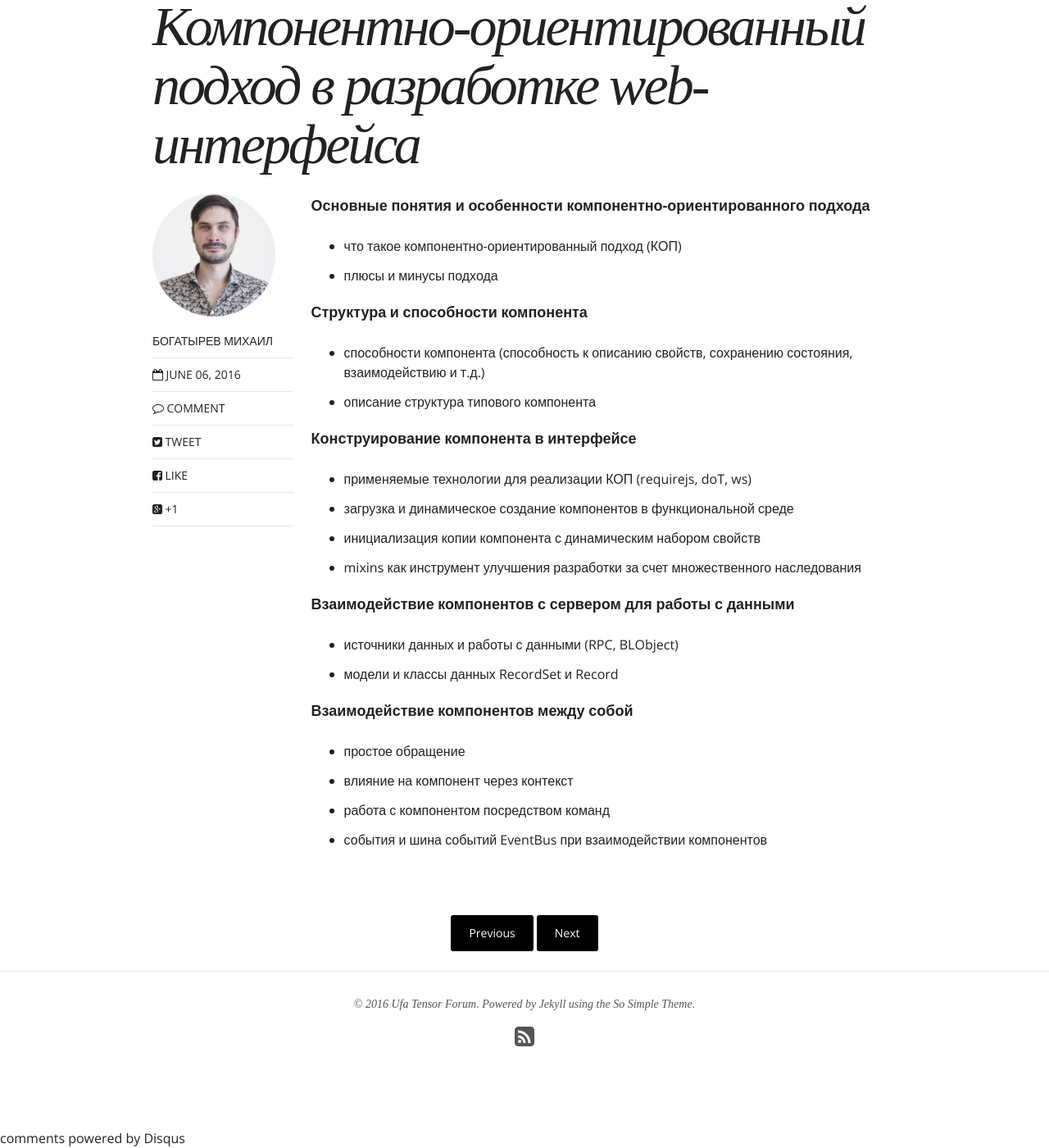
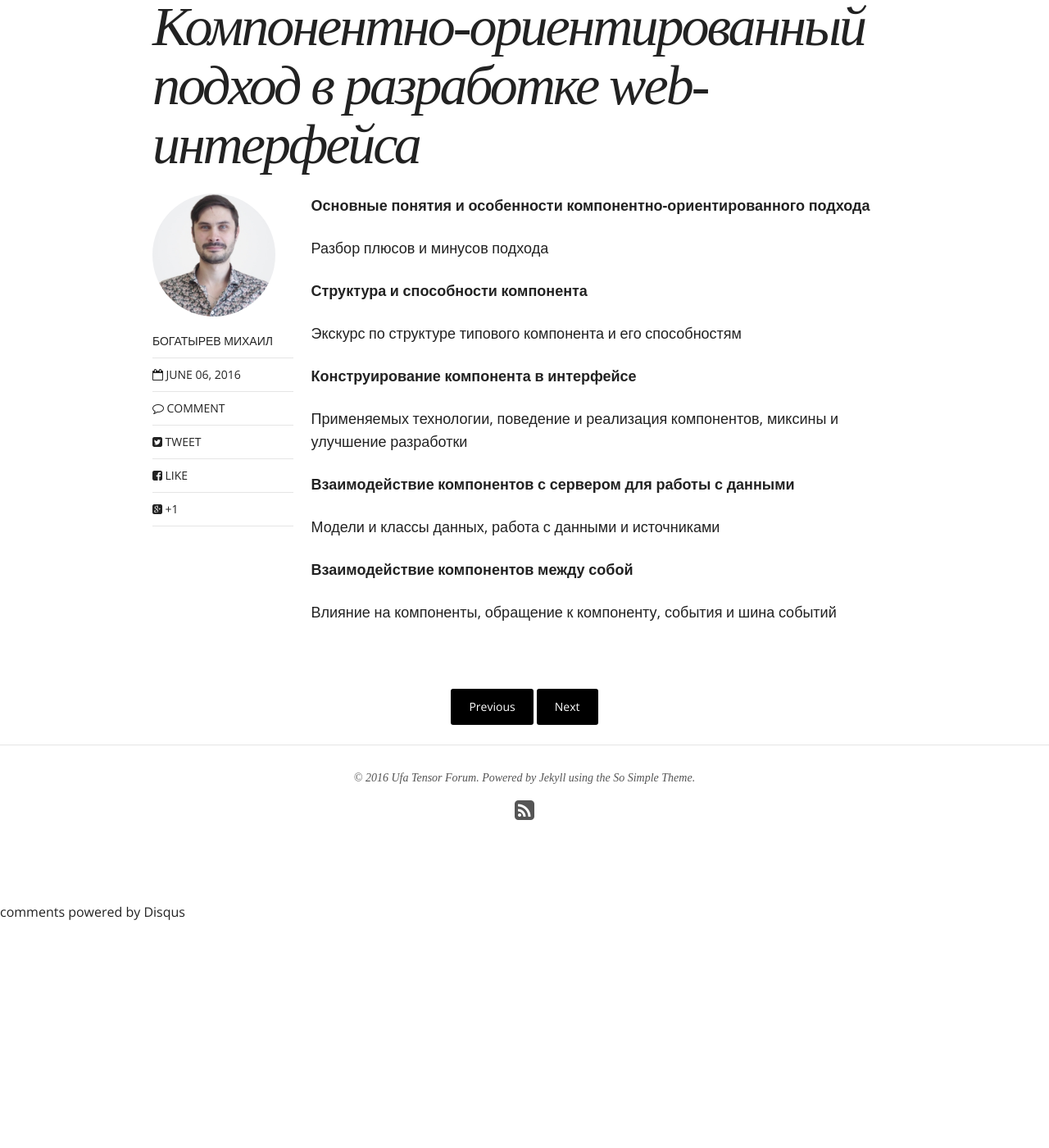
Before and after one commit to tensor-ufa/tensor-ufa.github.io, a Jekyll site: the page built from _posts/talks/2016-06-23-2-web-comp-side.md, in a window 1280 px wide and 1400 px high, scrolled down 504 px. Shown: the whole window at 82% size. Built offline with Jekyll 4.4.1, drawn with Linux system fonts in a browser that asks for light colours; nearby versions of some CDN libraries; comment, search, counter and statistics services are not loaded; after the commit the page ends 1628 px from its top, so only the background shows below that.

Commit message:
подправил текстовку тем

```diff
--- a/_posts/talks/2016-06-23-2-web-comp-side.md
+++ b/_posts/talks/2016-06-23-2-web-comp-side.md
@@ -20,29 +20,20 @@ slides:
 
 **Основные понятия и особенности компонентно-ориентированного подхода**
 
-* что такое компонентно-ориентированный подход (КОП)
-* плюсы и минусы подхода
+Разбор плюсов и минусов подхода
 
 **Структура и способности компонента**
 
-* способности компонента (способность к описанию свойств, сохранению состояния, взаимодействию и т.д.)
-* описание структура типового компонента
+Экскурс по структуре типового компонента и его способностям
 
 **Конструирование компонента в интерфейсе**
 
-* применяемые технологии для реализации КОП (requirejs, doT, ws)
-* загрузка и динамическое создание компонентов в функциональной среде
-* инициализация копии компонента с динамическим набором свойств
-* mixins как инструмент улучшения разработки за счет множественного наследования
+Применяемых технологии, поведение и реализация компонентов, миксины и  улучшение разработки
 
 **Взаимодействие компонентов с сервером для работы с данными**
 
-* источники данных и работы с данными (RPC, BLObject)
-* модели и классы данных RecordSet и Record
+Модели и классы данных, работа с данными и источниками
 
 **Взаимодействие компонентов между собой**
 
-* простое обращение
-* влияние на компонент через контекст
-* работа с компонентом посредством команд
-* события и шина событий EventBus при взаимодействии компонентов
+Влияние на компоненты, обращение к компоненту, события и шина событий
```
Also changed, not shown: _posts/talks/2016-06-23-1-mobile-apps.md (+1 -1 lines).
